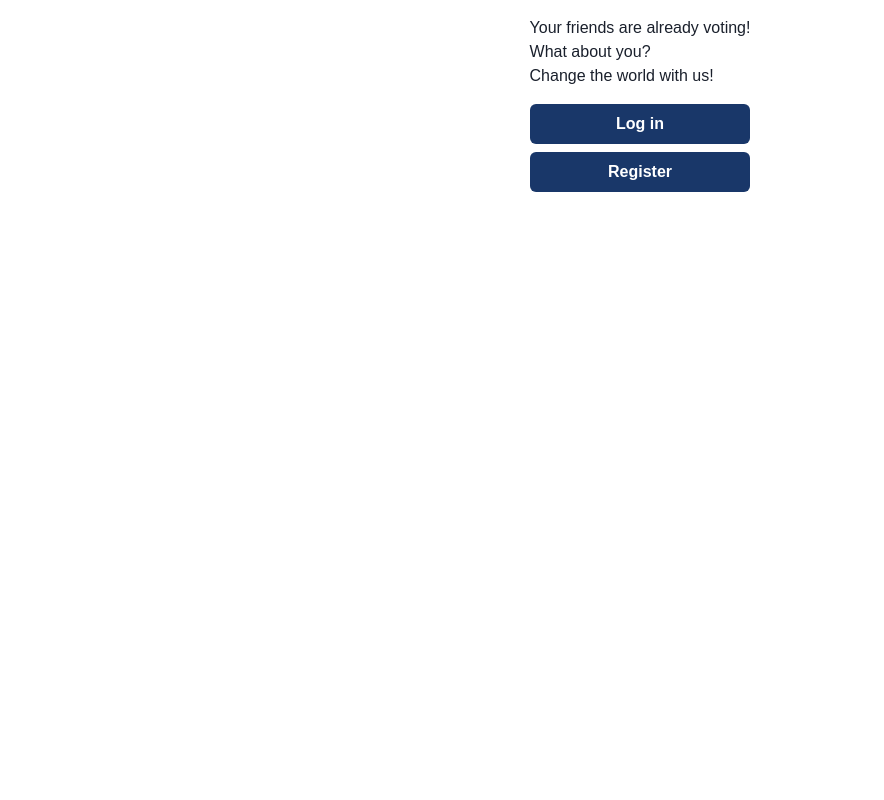
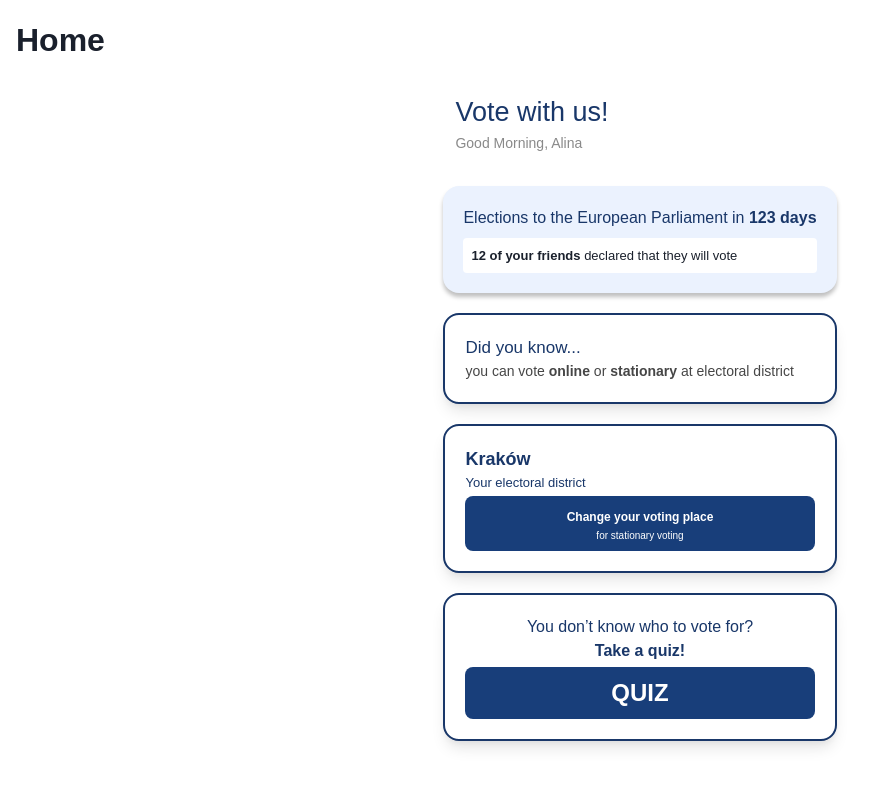
Before and after one commit to Matipolit/Korniszony23, a React (Vite) app: page / in a window 1280 px wide. Shown: the top 800 px of the page, without its empty margins (0-884 px from the left). Built offline with nearby package versions, Linux system fonts and the light colour scheme.

Commit message:
remove login

```diff
--- a/src/App.jsx
+++ b/src/App.jsx
@@ -4,20 +4,9 @@ import Login from "./Login";
 import Layout from "./Layout";
 
 function App() {
-    const [loggedIn, setLoggedIn] = useState(false);
-
     return (
         <Box height="calc(100vh)">
-            {!loggedIn ? (
-                <Login
-                    logIn={() => {
-                        setLoggedIn(true);
-                    }}
-                ></Login>
-            ) : (
-                <Layout />
-            )}
-            <Box></Box>
+            <Layout />
         </Box>
     );
 }
--- a/src/Login.jsx
+++ /dev/null
@@ -1,36 +0,0 @@
-import { Box, Flex, Center, Text, Button } from "@chakra-ui/react";
-
-function Login({ logIn }) {
-    return (
-        <Center>
-            <Flex padding="4" gap="4" direction="column">
-                <Box>
-                    Your friends are already voting!
-                    <br />
-                    What about you?
-                    <br />
-                    Change the world with us!
-                </Box>
-                <Flex gap="2" direction="column">
-                    <Button
-                        colorScheme="brand"
-                        onClick={() => {
-                            logIn();
-                        }}
-                    >
-                        Log in
-                    </Button>
-                    <Button
-                        colorScheme="brand"
-                        onClick={() => {
-                            logIn();
-                        }}
-                    >
-                        Register
-                    </Button>
-                </Flex>
-            </Flex>
-        </Center>
-    );
-}
-export default Login;
```
